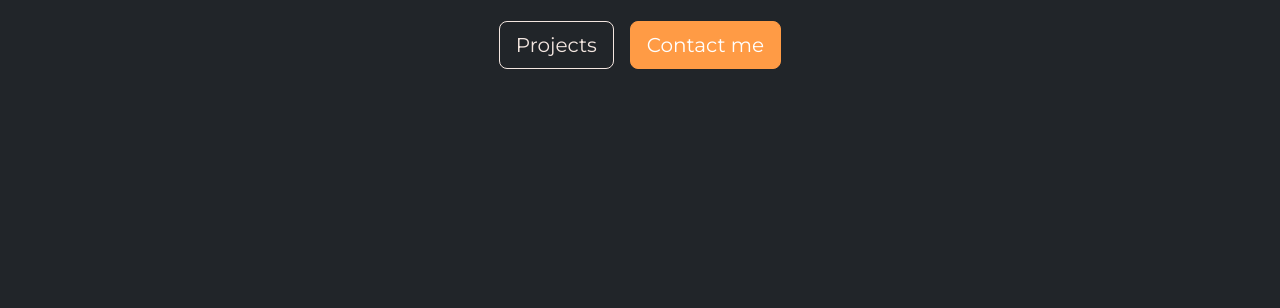
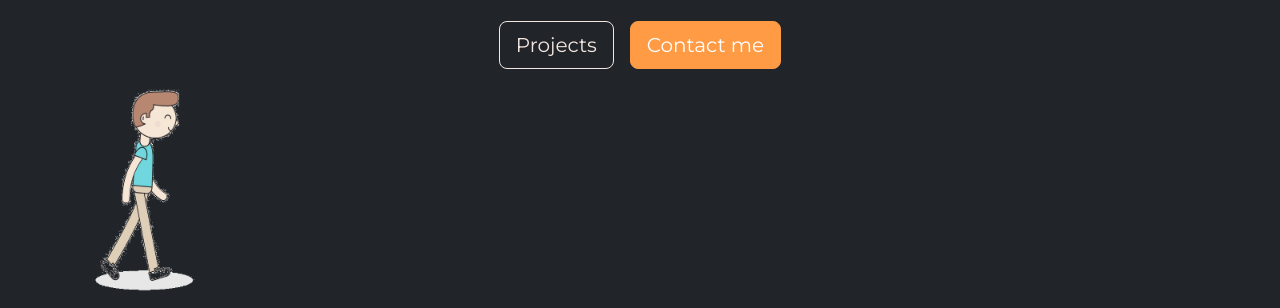
Before and after one commit to sslaguerta/Portfolio-Bootstrap, a website: page index.html in a window 1280 px wide. Shown: the part 492-800 px from the top of the page. Drawn offline with nearby package versions, Linux system fonts and the light colour scheme.

Commit message:
create a walking man widget

```diff
--- a/index.html
+++ b/index.html
@@ -59,9 +59,9 @@
     </nav>
 
     <!-- Hero Section/Header-->
-    <header class="header overflow-hidden bg-dark text-white py-5" id="header">
+    <header class="header overflow-hidden bg-dark text-white py-5 vh-100" id="header">
       <div
-        class="container d-flex align-items-center text-center flex-column vh-100"
+        class="container d-flex align-items-center text-center flex-column"
       >
         <div class="row">
           <div class="profile col-md-12 rounded-circle">
@@ -92,6 +92,11 @@
             <a href="#contact" class="btn btn-primary btn-lg text-white"
               >Contact me</a
             >
+          </div>
+        </div>
+        <div class="row">
+          <div class="col-md-12">
+            <img src="images/walking-man-transparent.gif" class="img-fluid walking-man" alt="walking man">
           </div>
         </div>
       </div>
--- a/scss/general.scss
+++ b/scss/general.scss
@@ -10,3 +10,7 @@ h2,
 h1 {
   font-weight: bold;
 }
+
+.header {
+  height: 100vh;
+}
--- a/scss/styles.scss
+++ b/scss/styles.scss
@@ -23,6 +23,33 @@
   top: -15px;
   left: 25px;
   z-index: -1;
+}
+
+.walking-man {
+  position: fixed;
+  bottom: 0;
+  left: 0;
+  max-width: 25vw;
+  height: 20vw;
+  // animation: walk 8s linear infinite;
+  z-index: 10000;
+  transition: all linear 0.4s;
+}
+
+.walking-man:hover {
+  // background-color: #33333377;
+  transform: translateX(-50%);
+  opacity: 0;
+  border-radius: 50%;
+}
+
+@keyframes walk {
+  from {
+    transform: translateX(-100vw);
+  }
+  to {
+    transform: translateX(90vw);
+  }
 }
 
 .carousel-item img {
```
Also changed, not shown: css/general.css, css/styles.css, images/checkered.jpg (added), images/walking-man-transparent.gif (added), images/walking-man.gif (added).
